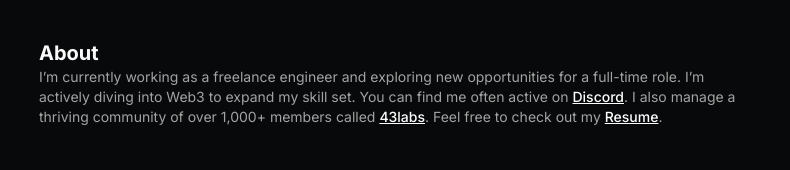
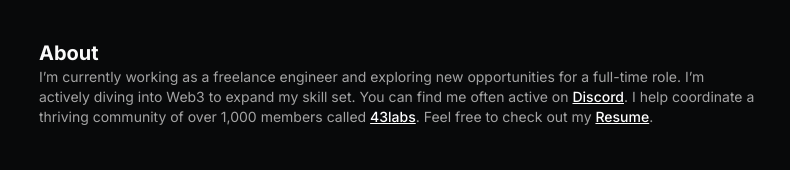
Before and after one commit to AakashGujar/my_portfolio_v2, a Next.js app: page / in a window 1280 px wide. Shown: the part 171-341 px from the top of the page, without its empty margins (241-1031 px from the left). Built offline with nearby package versions, Linux system fonts and the light colour scheme.

Commit message:
change 43 labs info

```diff
--- a/src/app/page.tsx
+++ b/src/app/page.tsx
@@ -83,7 +83,7 @@ export default function Page() {
               <Link href="#" className="text-white hover:underline">
                 Discord
               </Link>
-              . I also manage a thriving community of over 1,000+ members called{" "}
+              . I help coordinate a thriving community of over 1,000 members called{" "}
               <Link
                 href=" https://43labs.xyz/"
                 className="text-white hover:underline"
```
